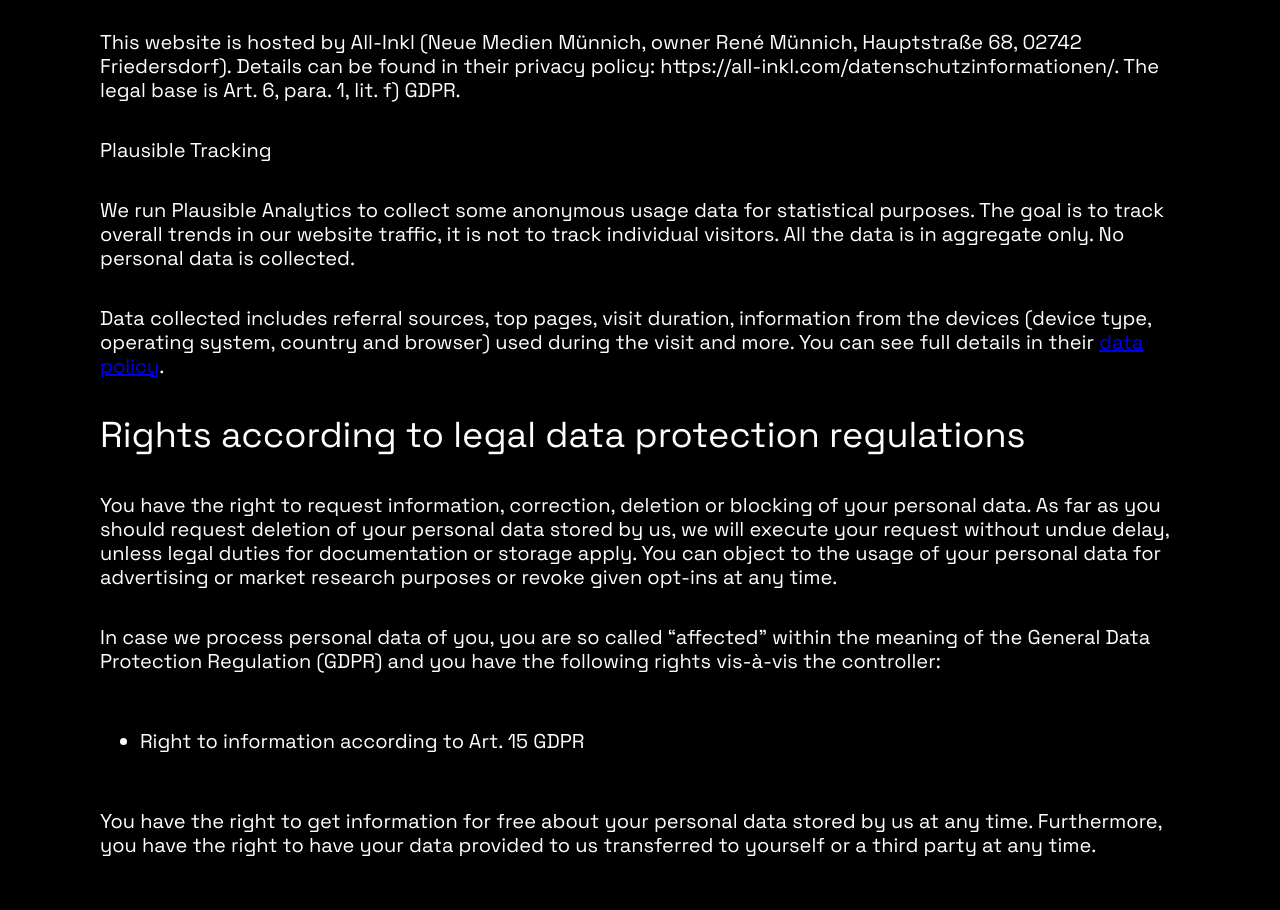
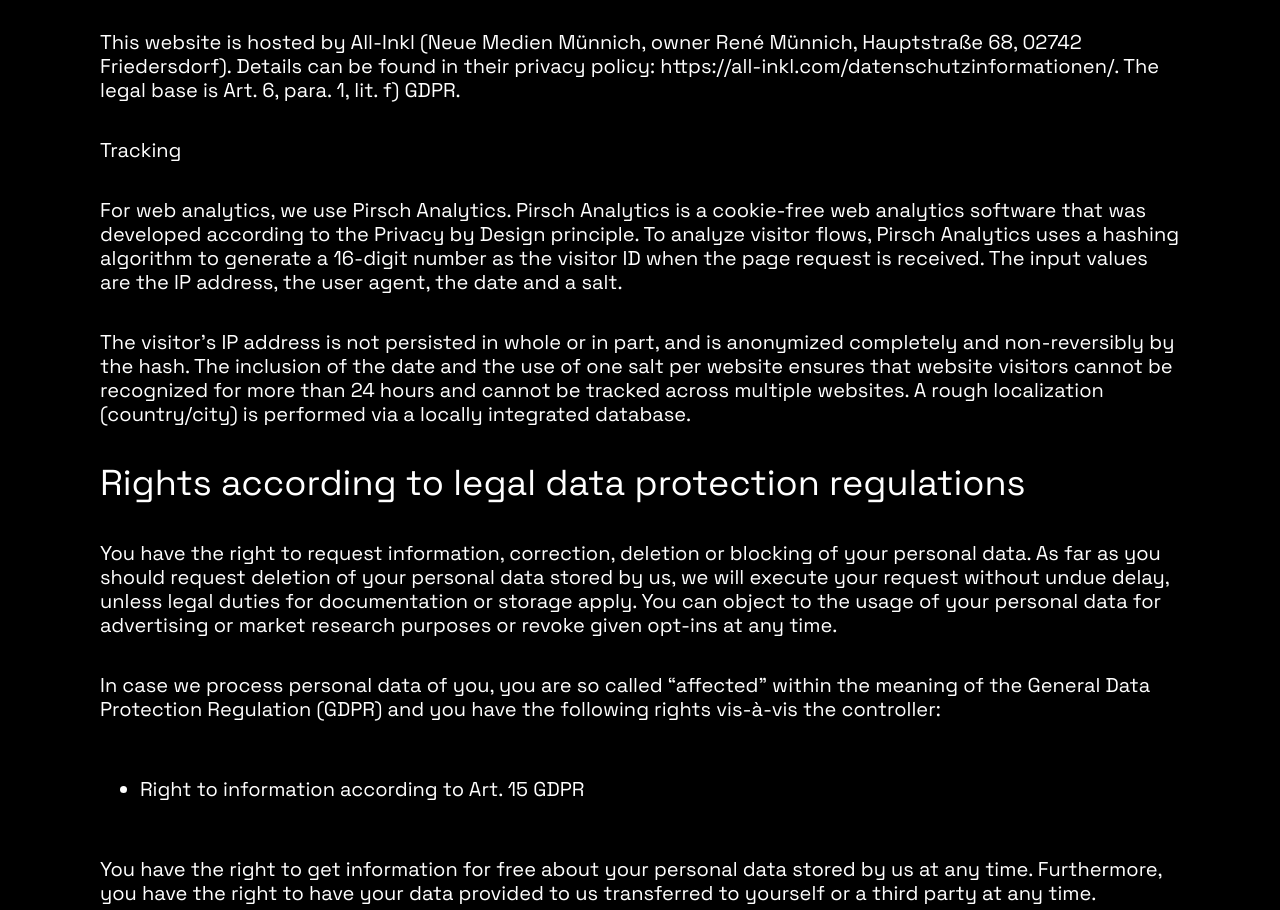
Before and after one commit to tilmx/tilman.io, an Astro site: page /legal/privacy-policy in a window 1280 px wide. Shown: the part 2440-3350 px from the top of the page. Built offline with nearby package versions, Linux system fonts and the light colour scheme; Astro itself is replaced by a stand-in of ours.

Commit message:
feat: add tracking

```diff
--- a/src/layouts/Layout.astro
+++ b/src/layouts/Layout.astro
@@ -21,6 +21,12 @@
 		<link rel="icon" type="image/svg+xml" href="/favicon.svg" />
 		<title>{title}</title>
 		{noBots && <meta name="robots" content="noindex" />}
+		<script
+			defer
+			type="text/javascript"
+			src="https://api.pirsch.io/pirsch-extended.js"
+			id="pirschextendedjs"
+			data-code="lYz9SSuWC7XV92r1EEj0WOsHdUJTM8V2"></script>
 	</head>
 	<body>
 		<slot />
--- a/src/pages/legal/privacy-policy.astro
+++ b/src/pages/legal/privacy-policy.astro
@@ -122,21 +122,24 @@
                 https://all-inkl.com/datenschutzinformationen/. The legal base
                 is Art. 6, para. 1, lit. f) GDPR.
             </Text>
-            <Text>Plausible Tracking</Text>
+            <Text>Tracking</Text>
             <Text>
-                We run Plausible Analytics to collect some anonymous usage data
-                for statistical purposes. The goal is to track overall trends in
-                our website traffic, it is not to track individual visitors. All
-                the data is in aggregate only. No personal data is collected.
+                For web analytics, we use Pirsch Analytics. Pirsch Analytics is
+                a cookie-free web analytics software that was developed
+                according to the Privacy by Design principle. To analyze visitor
+                flows, Pirsch Analytics uses a hashing algorithm to generate a
+                16-digit number as the visitor ID when the page request is
+                received. The input values are the IP address, the user agent,
+                the date and a salt.
             </Text>
             <Text>
-                Data collected includes referral sources, top pages, visit
-                duration, information from the devices (device type, operating
-                system, country and browser) used during the visit and more. You
-                can see full details in their <a
-                    href="https://plausible.io/data-policy"
-                    rel="noreferrer">data policy</a
-                >.
+                The visitor's IP address is not persisted in whole or in part,
+                and is anonymized completely and non-reversibly by the hash. The
+                inclusion of the date and the use of one salt per website
+                ensures that website visitors cannot be recognized for more than
+                24 hours and cannot be tracked across multiple websites. A rough
+                localization (country/city) is performed via a locally
+                integrated database.
             </Text>
 
             <Text size="large">
```
